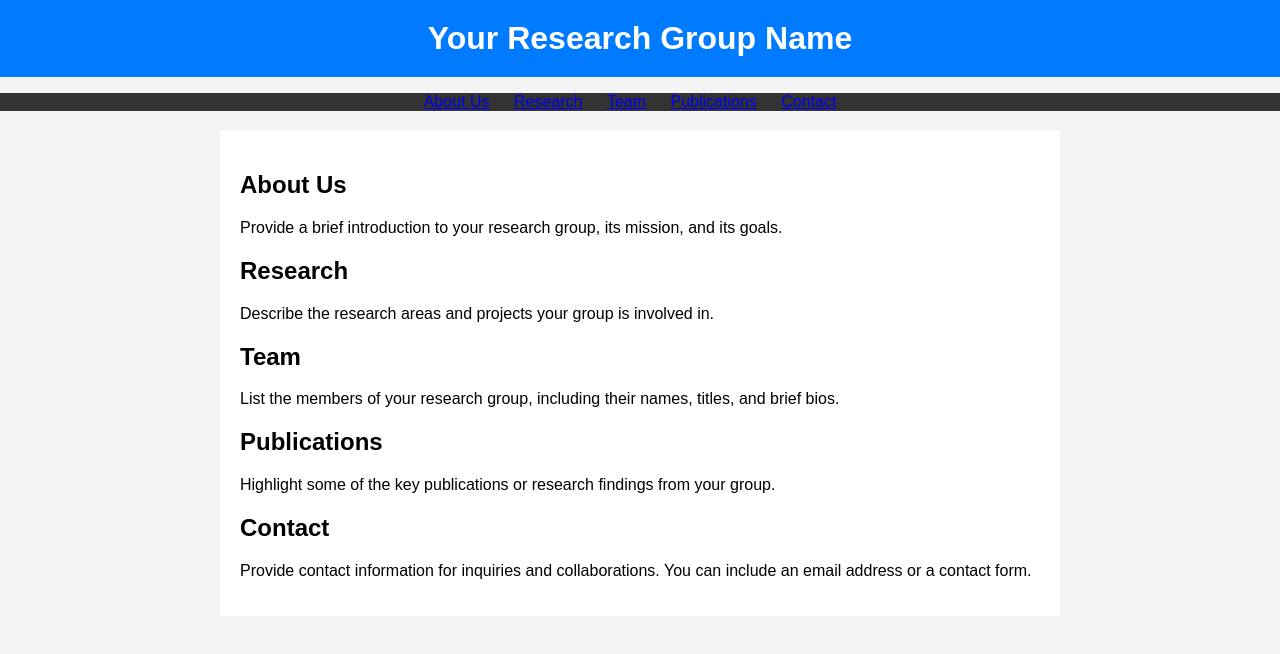
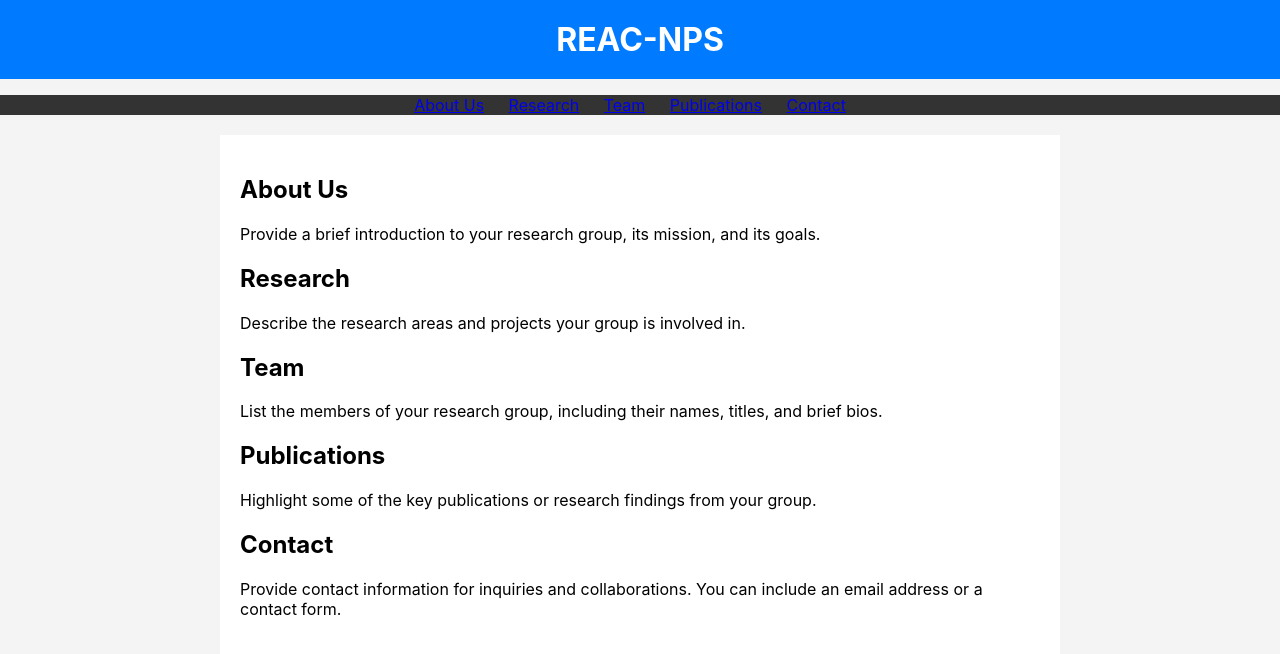
Before and after one commit to reac-nps/reac-nps.github.io, a plain HTML site: page index.html in a window 1280 px wide. Drawn offline with Linux system fonts and the light colour scheme.

```diff
--- a/index.html
+++ b/index.html
@@ -6,10 +6,11 @@
     <title>Research Group - Your Group Name</title>
     <style>
         body {
-            font-family: Arial, sans-serif;
+            font-family: Inter;
             margin: 0;
             padding: 0;
             background-color: #F4F4F4;
+            border-radius: 25px;
         }
         header {
             background-color: #007BFF;
@@ -43,7 +44,7 @@
 </head>
 <body>
     <header>
-        <h1>Your Research Group Name</h1>
+        <h1>REAC-NPS</h1>
     </header>
     <nav>
         <ul>
```
